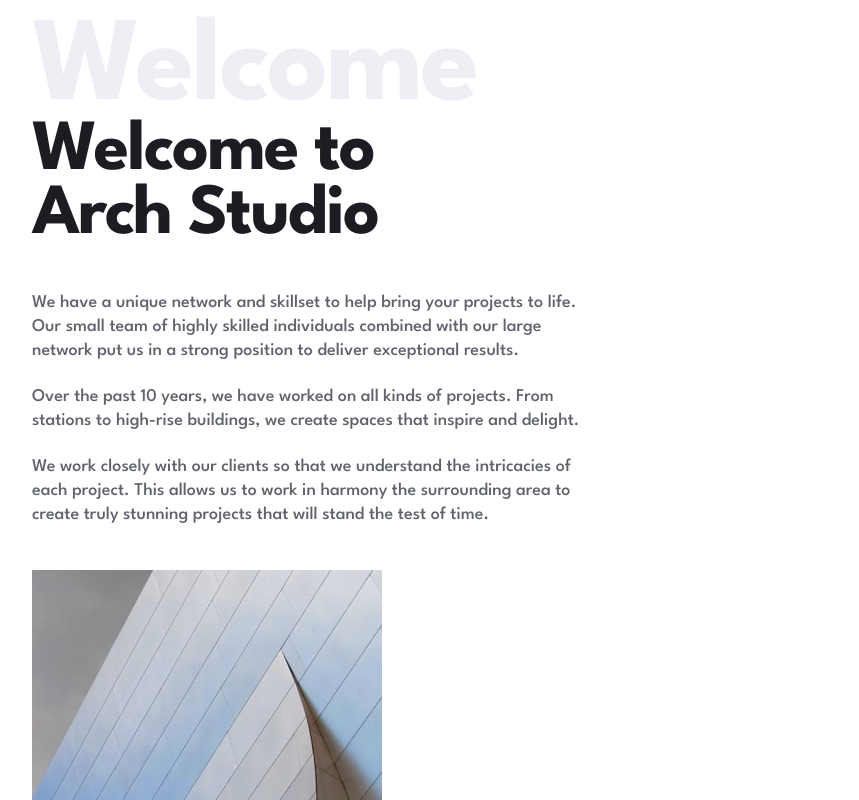
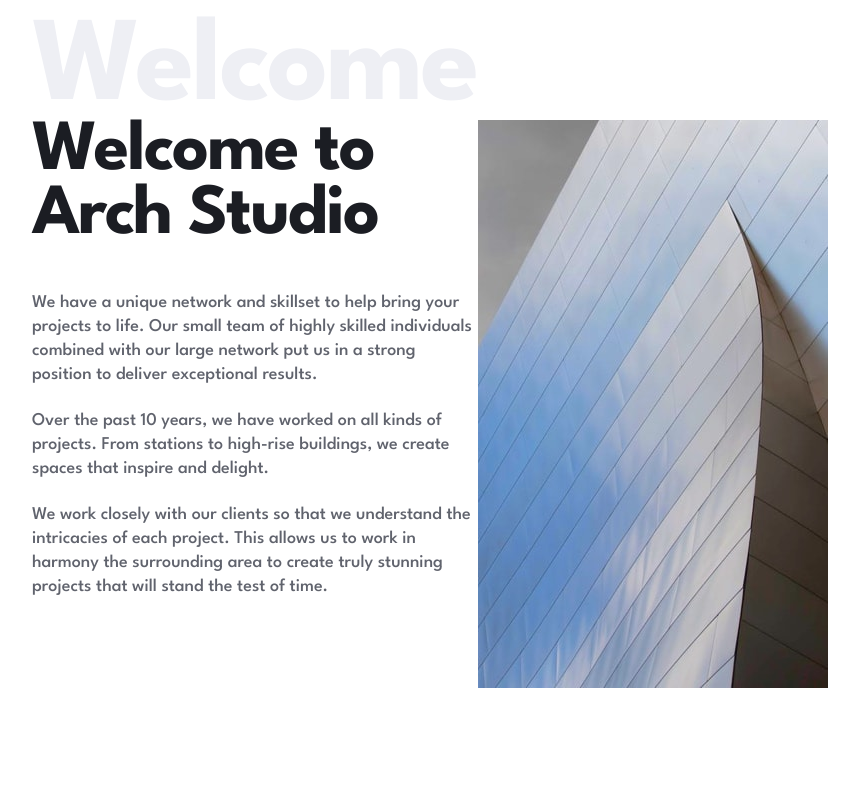
Before and after one commit to achiewe/arch-studio-multi-page-website, a Next.js app: page / in a window 1280 px wide. Shown: the part 1000-1800 px from the top of the page, without its empty margins (322-1181 px from the left). Built offline with nearby package versions, Linux system fonts and the light colour scheme.

Commit message:
change some style for main descr project

```diff
--- a/src/app/components/Home/ProjectMainDesc.tsx
+++ b/src/app/components/Home/ProjectMainDesc.tsx
@@ -2,7 +2,7 @@ import welcomeoImg from "../../../../public/assets/home/desktop/image-welcome.jp
 
 export default function ProjectMainDesc(): JSX.Element {
   return (
-    <div className="w-full flex flex-col gap-[22px] px-[32px] items-start mb-[113px] relative md:gap-[43px] md:w-[572px] md:px-0 md:mb-[233px]">
+    <div className="w-full flex flex-col gap-[22px] px-[32px] items-start mb-[113px] relative md:gap-[43px] md:w-[572px] md:px-0 md:mb-[233px] lg:flex-row lg:max-w-[1110px] lg:items-start lg:gap-0">
       <h3 className="hidden md:flex absolute top-[-150px] w-[581px] text-[120px] font-bold text-[#EEEFF4] leading-[200px] tracking-[-3px]">
         Welcome
       </h3>
@@ -10,7 +10,7 @@ export default function ProjectMainDesc(): JSX.Element {
         <h1 className="text-[48px] font-bold text-[#1B1D23] leading-[52px] tracking-[-1.714px] md:text-[72px] md:leading-[64px] md:tracking-[-2px] md:w-[446px]">
           Welcome to Arch Studio
         </h1>
-        <div className="flex flex-col gap-[22px] md:w-[572px]">
+        <div className="flex flex-col gap-[22px] md:w-[572px] lg:w-[445px]">
           <p className="text-[18px] font-medium text-[#60636D] leading-[24px]">
             We have a unique network and skillset to help bring your projects to
             life. Our small team of highly skilled individuals combined with our
```
